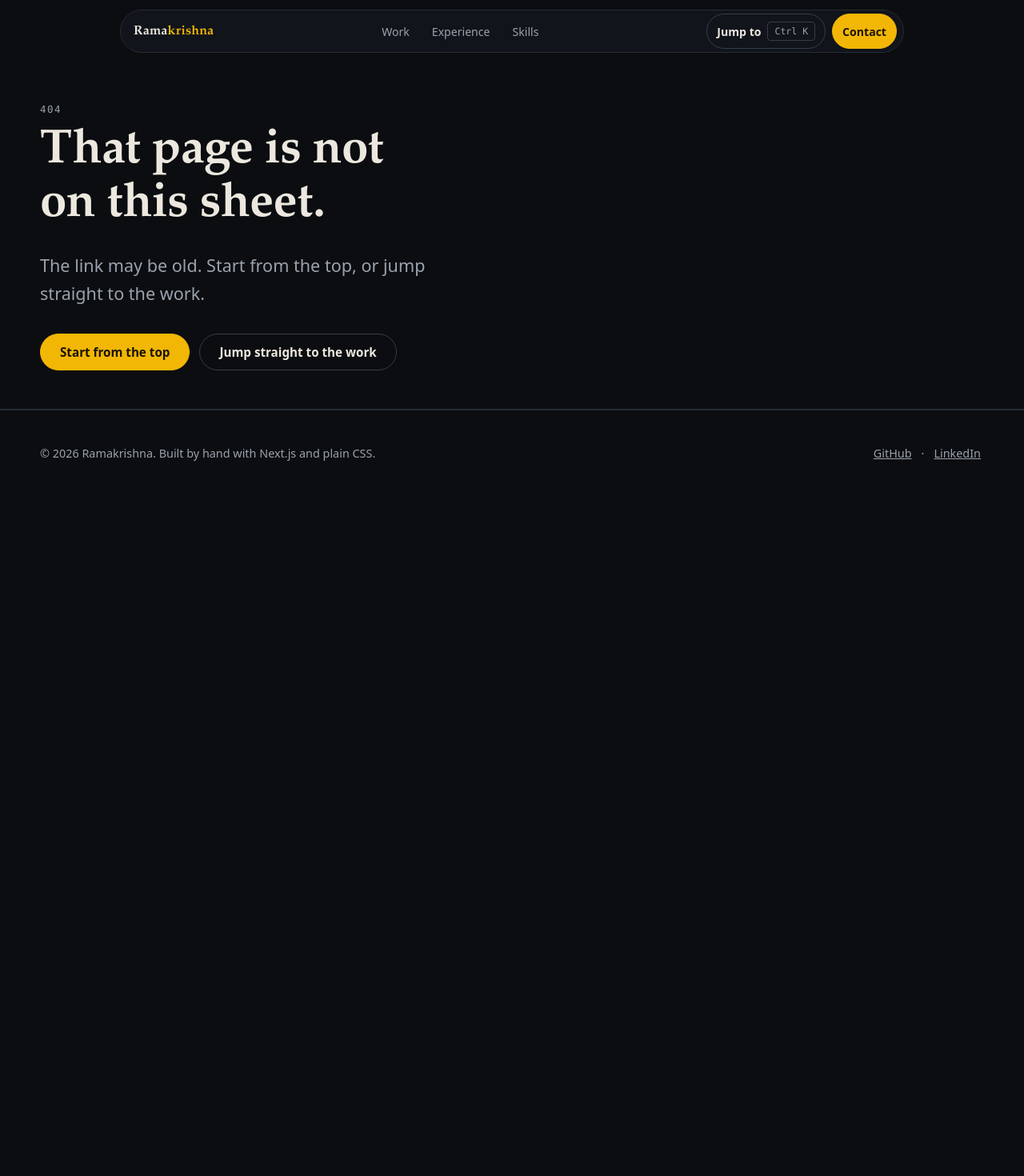
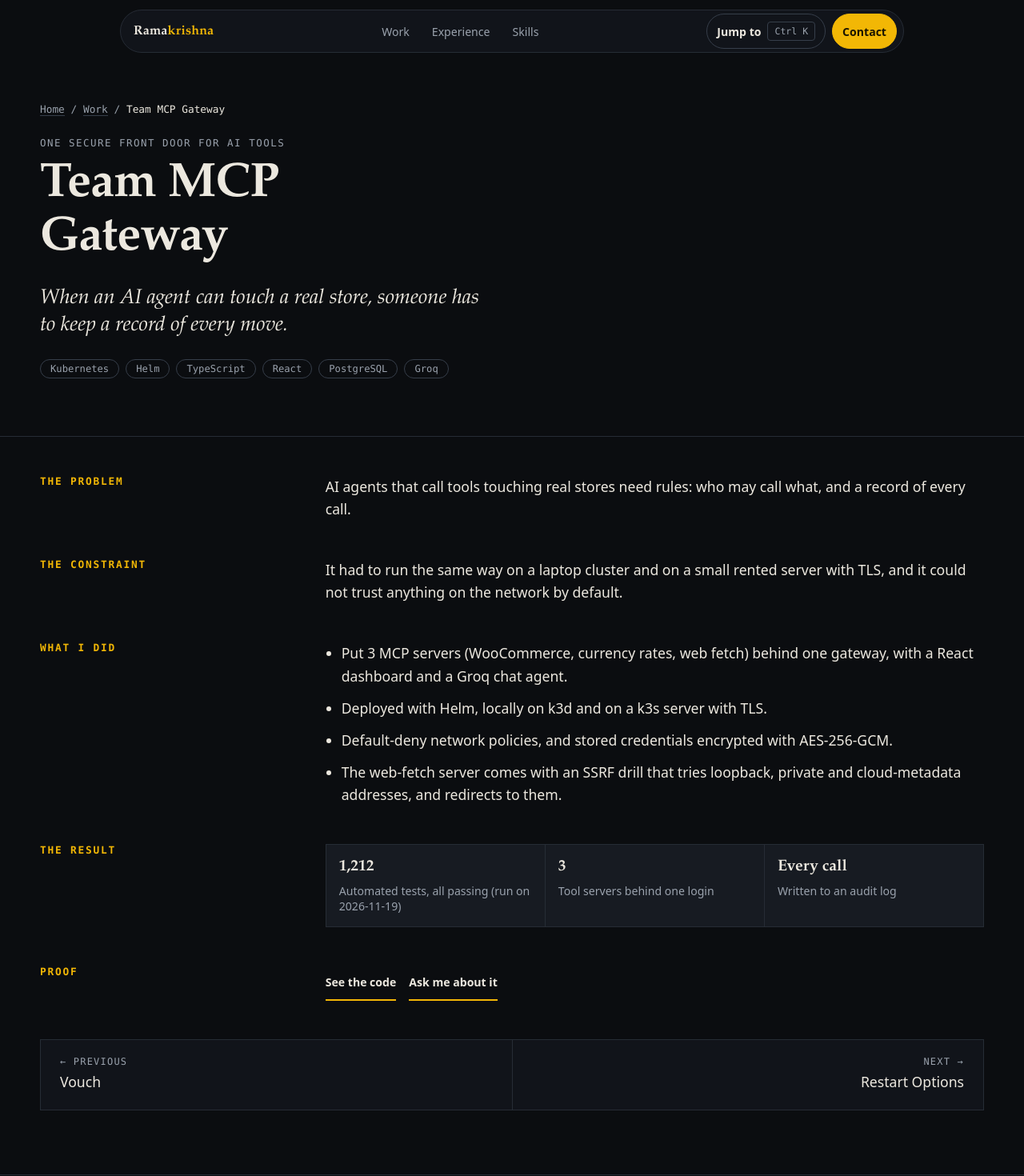
Before and after one commit to rvramakrishna7/portfolio, a Next.js app: page /work/mcp-gateway in a window 1280 px wide. Before the commit this address had no page. Shown: the top 1470 px of the page at 80% size. Before the commit the page ends 800 px from the top, so only its background shows below. Built offline with nearby package versions, Linux system fonts and the light colour scheme; no server answers.

Commit message:
feat: add story pages (/work/[slug]) and pager

```diff
--- a/src/app/layout.tsx
+++ b/src/app/layout.tsx
@@ -1,4 +1,4 @@
-import type { Viewport } from "next";
+import type { Metadata, Viewport } from "next";
 import { BackToTop } from "@/components/BackToTop";
 import { CommandPalette } from "@/components/CommandPalette";
 import { Footer } from "@/components/Footer";
@@ -7,6 +7,12 @@ import { ReadingProgress } from "@/components/ReadingProgress";
 import { SkipLink } from "@/components/SkipLink";
 import "@/styles/tokens.css";
 import "@/styles/globals.css";
+
+export const metadata: Metadata = {
+  metadataBase: new URL(
+    process.env.NEXT_PUBLIC_SITE_URL || "http://localhost:3000"
+  ),
+};
 
 export const viewport: Viewport = {
   width: "device-width",
--- /dev/null
+++ b/src/app/work/[slug]/page.tsx
@@ -0,0 +1,179 @@
+import type { Metadata } from "next";
+import Link from "next/link";
+import { notFound } from "next/navigation";
+import { STORIES } from "@/content/stories";
+
+interface PageProps {
+  params: Promise<{ slug: string }>;
+}
+
+export const dynamicParams = false;
+
+export function generateStaticParams() {
+  return STORIES.map((story) => ({
+    slug: story.slug,
+  }));
+}
+
+export async function generateMetadata({
+  params,
+}: PageProps): Promise<Metadata> {
+  const { slug } = await params;
+  const story = STORIES.find((s) => s.slug === slug);
+
+  if (!story) {
+    return {
+      title: "Story not found | Ramakrishna",
+    };
+  }
+
+  const title = `${story.title}: ${story.tag} | Ramakrishna`;
+  const description = story.seoDescription;
+  const canonical = `/work/${story.slug}`;
+
+  return {
+    title,
+    description,
+    alternates: {
+      canonical,
+    },
+    openGraph: {
+      title,
+      description,
+      url: canonical,
+      siteName: "Ramakrishna",
+      type: "article",
+    },
+    twitter: {
+      card: "summary_large_image",
+      title,
+      description,
+    },
+  };
+}
+
+export default async function StoryPage({ params }: PageProps) {
+  const { slug } = await params;
+  const storyIndex = STORIES.findIndex((s) => s.slug === slug);
+
+  if (storyIndex === -1) {
+    notFound();
+  }
+
+  const story = STORIES[storyIndex];
+  const prevStory =
+    STORIES[(storyIndex - 1 + STORIES.length) % STORIES.length];
+  const nextStory = STORIES[(storyIndex + 1) % STORIES.length];
+
+  const jsonLd = {
+    "@context": "https://schema.org",
+    "@type": "BreadcrumbList",
+    itemListElement: [
+      {
+        "@type": "ListItem",
+        position: 1,
+        name: "Home",
+        item: "/",
+      },
+      {
+        "@type": "ListItem",
+        position: 2,
+        name: "Work",
+        item: "/#work",
+      },
+      {
+        "@type": "ListItem",
+        position: 3,
+        name: story.title,
+        item: `/work/${story.slug}`,
+      },
+    ],
+  };
+
+  return (
+    <main id="main" tabIndex={-1}>
+      <script
+        type="application/ld+json"
+        dangerouslySetInnerHTML={{ __html: JSON.stringify(jsonLd) }}
+      />
+      <div className="case-hero">
+        <div className="wrap">
+          <p className="crumbs">
+            <Link href="/">Home</Link> / <Link href="/#work">Work</Link> /{" "}
+            <span aria-current="page">{story.title}</span>
+          </p>
+          <p className="eyebrow">{story.tag}</p>
+          <h1>{story.title}</h1>
+          <p className="hook">{story.hook}</p>
+          <ul className="chips" aria-label="Built with">
+            {story.chips.map((chip) => (
+              <li key={chip}>{chip}</li>
+            ))}
+          </ul>
+        </div>
+      </div>
+
+      <div className="wrap case-body">
+        <section>
+          <h2>The problem</h2>
+          <p>{story.problem}</p>
+        </section>
+        <section>
+          <h2>The constraint</h2>
+          <p>{story.constraint}</p>
+        </section>
+        <section>
+          <h2>What I did</h2>
+          <ul>
+            {story.whatIDid.map((item, idx) => (
+              <li key={idx}>{item}</li>
+            ))}
+          </ul>
+        </section>
+        <section>
+          <h2>The result</h2>
+          <div className="results">
+            {story.results.map((res, idx) => (
+              <div key={idx}>
+                <strong>{res.value}</strong>
+                <span>{res.label}</span>
+              </div>
+            ))}
+          </div>
+        </section>
+        <section>
+          <h2>Proof</h2>
+          <div className="links">
+            {story.liveUrl ? (
+              <a
+                href={story.liveUrl}
+                rel="noopener noreferrer"
+                target="_blank"
+              >
+                Open the live site
+              </a>
+            ) : null}
+            <a
+              href={story.codeUrl}
+              rel="noopener noreferrer"
+              target="_blank"
+            >
+              See the code
+            </a>
+            <Link href="/#contact">Ask me about it</Link>
+          </div>
+        </section>
+        <nav className="pager" aria-label="More stories">
+          <Link href={`/work/${prevStory.slug}`}>
+            <small>&larr; Previous</small>
+            <span>{prevStory.title}</span>
+          </Link>
+          <Link className="next" href={`/work/${nextStory.slug}`}>
+            <small>Next &rarr;</small>
+            <span>{nextStory.title}</span>
+          </Link>
+        </nav>
+      </div>
+    </main>
+  );
+}
--- a/src/styles/globals.css
+++ b/src/styles/globals.css
@@ -578,9 +578,10 @@ section.block {
 
 .results strong {
   display: block;
-  font: 600 clamp(1.1rem, 0.95rem + 0.45vw, 1.35rem)/1.15 var(--serif);
+  font: 600 clamp(1.05rem, 0.9rem + 0.4vw, 1.35rem)/1.2 var(--serif);
   color: var(--text);
   font-variant-numeric: tabular-nums;
+  white-space: nowrap;
 }
 
 .results span {
@@ -694,15 +695,124 @@ section.block {
   }
 }
 
-/* 404 layout */
+/* Story pages & 404 */
 .case-hero {
   padding: calc(var(--head-h) + 64px) 0 48px;
   border-bottom: 1px solid var(--line);
 }
 
+.crumbs {
+  font: 500 0.8rem/1.4 var(--mono);
+  color: var(--muted);
+  margin-bottom: 24px;
+}
+
+.crumbs a {
+  color: var(--muted);
+  text-decoration: none;
+  border-bottom: 1px solid var(--line-2);
+}
+
+.crumbs a:hover {
+  color: var(--text);
+  border-bottom-color: var(--accent);
+}
+
+.crumbs span[aria-current="page"] {
+  color: var(--text);
+}
+
 .case-hero h1 {
   margin-top: 12px;
   max-width: 18ch;
+}
+
+.case-hero .hook {
+  margin-top: 24px;
+  max-width: 44ch;
+}
+
+.case-hero .chips {
+  margin-top: 24px;
+}
+
+.case-body {
+  display: grid;
+  gap: 48px;
+  padding: 48px 0 80px;
+}
+
+.case-body section {
+  display: grid;
+  gap: 12px;
+}
+
+@media (min-width: 900px) {
+  .case-body section {
+    grid-template-columns: minmax(0, 3fr) minmax(0, 8fr);
+    gap: 48px;
+  }
+}
+
+.case-body h2 {
+  font: 600 0.8rem var(--mono);
+  letter-spacing: 0.14em;
+  text-transform: uppercase;
+  color: var(--accent);
+  margin: 0;
+}
+
+.case-body p {
+  margin: 0;
+  line-height: 1.6;
+  color: var(--text);
+}
+
+.case-body ul {
+  margin: 0;
+  padding-left: 20px;
+  display: grid;
+  gap: 12px;
+  color: var(--text);
+  line-height: 1.6;
+}
+
+.pager {
+  display: grid;
+  gap: 1px;
+  background: var(--line);
+  border: 1px solid var(--line);
+  grid-template-columns: 1fr 1fr;
+}
+
+.pager a {
+  background: var(--panel);
+  padding: 20px 24px;
+  text-decoration: none;
+  display: grid;
+  gap: 4px;
+  color: var(--text);
+  min-height: 44px;
+}
+
+.pager a:hover {
+  background: var(--panel-2);
+}
+
+.pager a:focus-visible {
+  outline: 2px solid var(--accent);
+  outline-offset: -2px;
+}
+
+.pager small {
+  font: 500 0.75rem var(--mono);
+  color: var(--muted);
+  letter-spacing: 0.1em;
+  text-transform: uppercase;
+}
+
+.pager .next {
+  text-align: right;
 }
 
 /* Footer */
@@ -871,6 +981,15 @@ dialog.palette::backdrop {
     grid-template-columns: 1fr 1fr;
   }
 
+  .results div {
+    padding: 12px;
+  }
+
+  .results strong {
+    font-size: clamp(0.85rem, 0.78rem + 0.35vw, 1.05rem);
+    white-space: nowrap;
+  }
+
   .results > div:last-child:nth-child(odd) {
     grid-column: 1 / -1;
   }
```
Also changed, not shown: 3 other files (tests, documents, lock files or other folders).
